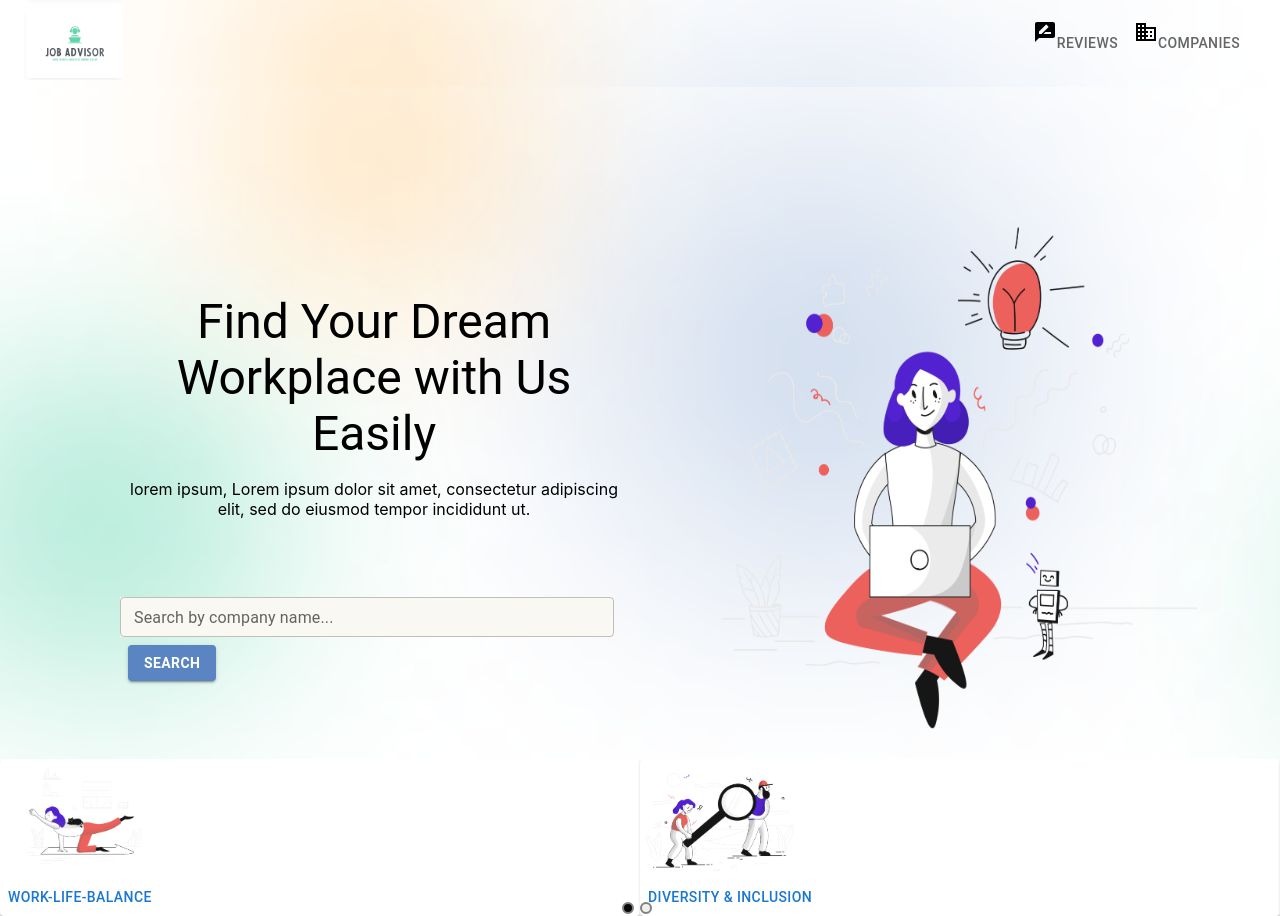
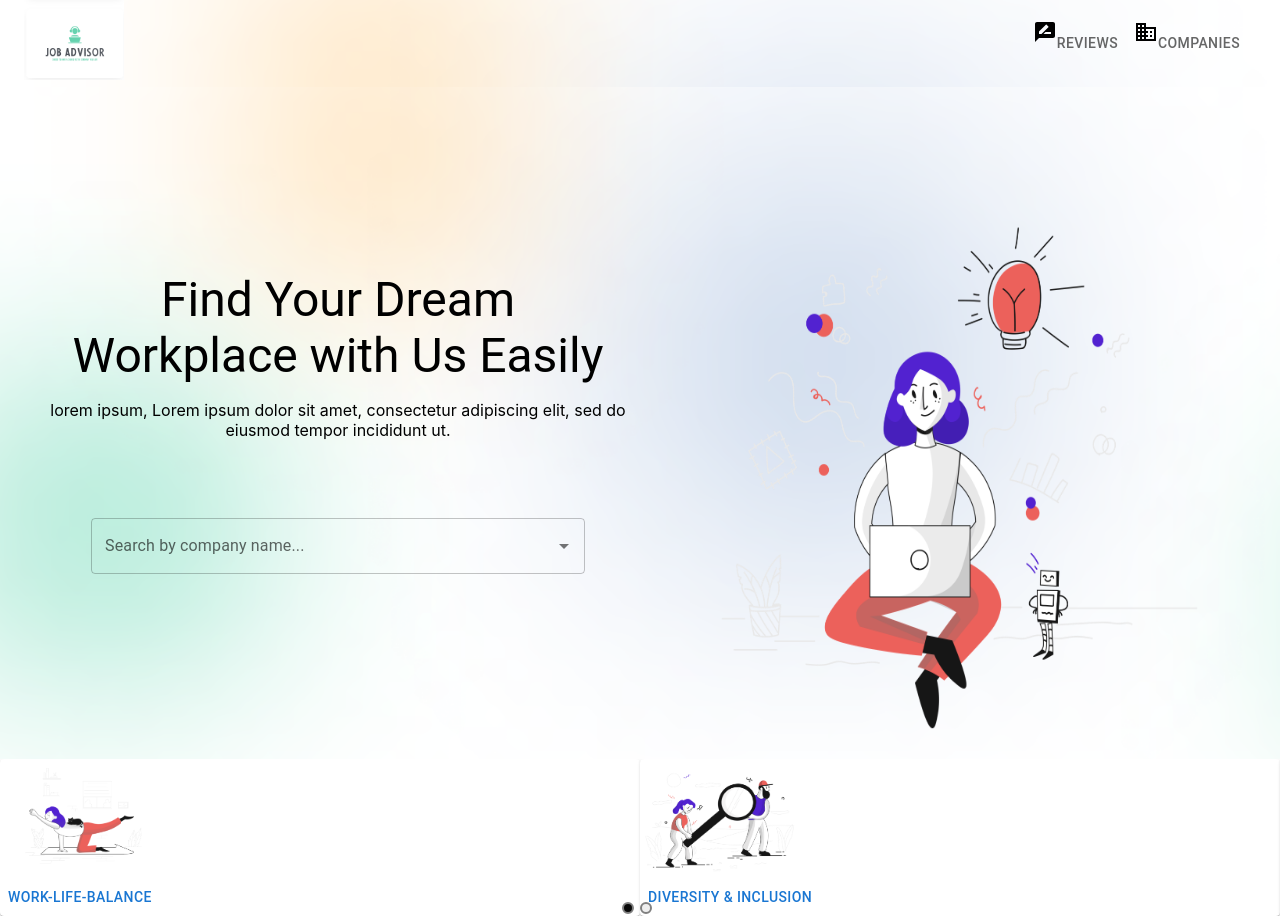
Before and after one commit to Job-Advisor-project/FrontEnd, a React (Create React App) app in the folder react/: page / in a window 1280 px wide. Built offline with nearby package versions, Linux system fonts and the light colour scheme.

Commit message:
added autocomplete

```diff
--- a/react/src/components/Banner.jsx
+++ b/react/src/components/Banner.jsx
@@ -1,13 +1,10 @@
 import { Box, Typography } from "@mui/material";
-import { useState } from "react";
-import { SearchBar } from "../components/SearchBar";
-import { filterData } from "../components/SearchBar";
+import SearchBar from "./SearchBar";
+// import { useState } from "react";
 
 export default function Banner() {
-  const [searchQuery, setSearchQuery] = useState("");
-  const [data, setData] = useState([]);
+  // const [searchQuery, setSearchQuery] = useState("");
 
-  const dataFiltered = filterData(searchQuery, data);
   return (
     <Box
       sx={{
@@ -27,8 +24,8 @@ export default function Banner() {
         style={{
           display: "flex",
           flexDirection: "column",
-          marginBottom: "64px",
-          marginLeft: "120px",
+          alignSelf: "center",
+          marginLeft: "3rem",
         }}
       >
         <Typography
@@ -46,31 +43,7 @@ export default function Banner() {
           lorem ipsum, Lorem ipsum dolor sit amet, consectetur adipiscing elit,
           sed do eiusmod tempor incididunt ut.
         </Typography>
-        <SearchBar
-          searchQuery={searchQuery}
-          setData={setData}
-          setSearchQuery={setSearchQuery}
-        />
-        <div style={{ padding: 3 }}>
-          {dataFiltered.map((d) => (
-            <div
-              className="text"
-              style={{
-                padding: 5,
-                justifyContent: "normal",
-                fontSize: 20,
-                color: "blue",
-                margin: 1,
-                width: "250px",
-                BorderColor: "green",
-                borderWidth: "10px",
-              }}
-              key={d.id}
-            >
-              {d}
-            </div>
-          ))}
-        </div>
+        <SearchBar></SearchBar>
       </div>
       <img
         src="../../assets/figma download/pixeltrue-idea-1.png"
--- a/react/src/components/SearchBar.jsx
+++ b/react/src/components/SearchBar.jsx
@@ -1,43 +1,24 @@
-import { Button } from "@mui/material";
-import IconButton from "@mui/material/IconButton";
+import { useState } from "react";
 import TextField from "@mui/material/TextField";
+import Autocomplete from "@mui/material/Autocomplete";
 import { getCompanyListVm } from "../api/viewModelels/companyListVm";
 
-export const SearchBar = ({ setSearchQuery, setData }) => (
-  <form>
-    <TextField
-      sx={{
-        textAlign: "center",
-        verticalAlign: "middle",
-        fontSize: "2",
-        width: "494px",
-        backgroundColor: "#F9F8F3",
-      }}
-      id="search-bar"
-      className="text"
-      onInput={(e) => {
-        setSearchQuery(e.target.value);
-      }}
-      onChange={() => getCompanyListVm().then((v) => setData(v))}
-      label="Search by company name..."
-      variant="outlined"
-      placeholder="Search..."
-      size="small"
+export default function SearchBar() {
+  const [data, setData] = useState([]);
+  return (
+    <Autocomplete
+      disablePortal
+      id="combo-box-demo"
+      options={data}
+      sx={{ alignSelf: "center" }}
+      renderInput={(params) => (
+        <TextField
+          sx={{ width: "494px" }}
+          {...params}
+          label="Search by company name..."
+          onClick={() => getCompanyListVm().then((v) => setData(v))}
+        />
+      )}
     />
-    <IconButton type="submit" aria-label="search">
-      <Button
-        style={{ backgroundColor: "#5A85C2", fontWeight: "600" }}
-        variant="contained"
-      >
-        Search
-      </Button>
-    </IconButton>
-  </form>
-);
-export const filterData = (query, data) => {
-  if (!query) {
-    return data;
-  } else {
-    return data.filter((d) => d.toLowerCase().includes(query));
-  }
-};
+  );
+}
--- a/react/src/pages/Home.jsx
+++ b/react/src/pages/Home.jsx
@@ -1,6 +1,7 @@
 import Banner from "../components/Banner";
 import CarouselSlide from "../components/CarouselCards";
 import Header from "../components/Header";
+
 export default function Homepage({ onSelect }) {
   return (
     <>
```
